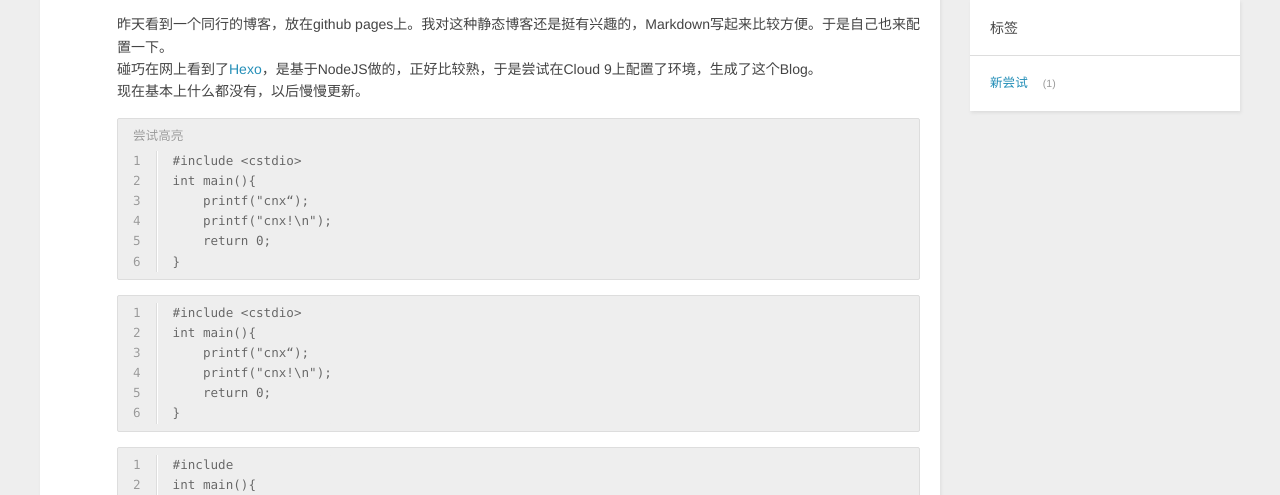
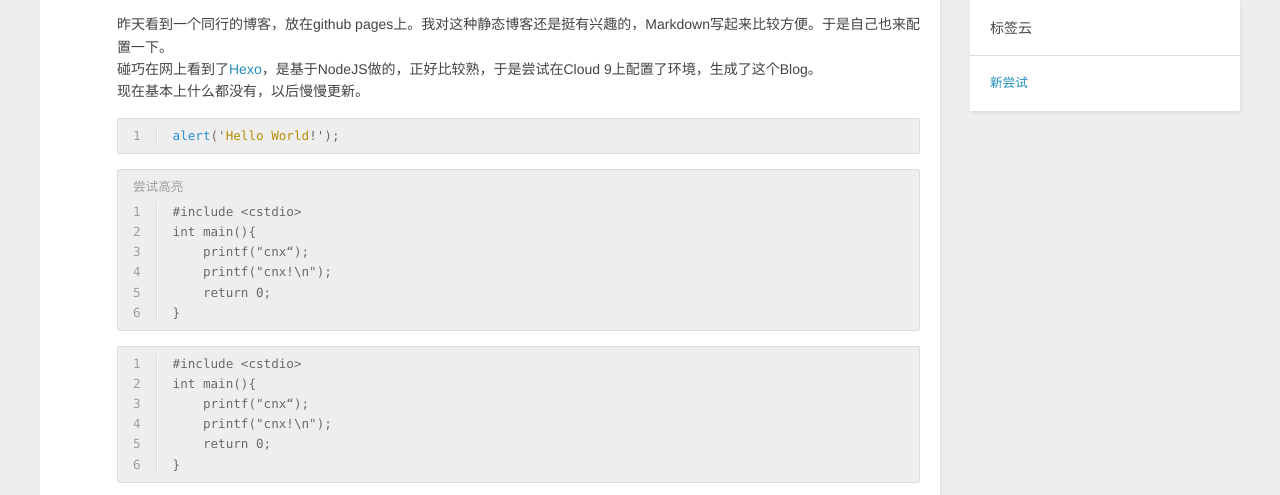
Before and after one commit to bobchennan/bobchennan.github.io, a plain HTML site: page 2013/10/11/try-to-start-a-new-blog/index.html in a window 1280 px wide. Shown: the part 227-722 px from the top of the page. Drawn offline with nearby package versions, Linux system fonts and the light colour scheme.

Commit message:
update code

```diff
--- a/2013/10/11/try-to-start-a-new-blog/index.html
+++ b/2013/10/11/try-to-start-a-new-blog/index.html
@@ -60,6 +60,10 @@
     <div class="entry">
 
         <p>昨天看到一个同行的博客，放在github pages上。我对这种静态博客还是挺有兴趣的，Markdown写起来比较方便。于是自己也来配置一下。<br>  碰巧在网上看到了<a href="https://github.com/tommy351/hexo" target="_blank">Hexo</a>，是基于NodeJS做的，正好比较熟，于是尝试在Cloud 9上配置了环境，生成了这个Blog。<br>  现在基本上什么都没有，以后慢慢更新。</p>
+<figure class="highlight"><table><tr><td class="gutter"><pre>1
+</pre></td><td class="code"><pre><span class="function"><span class="title">alert</span><span class="params">('<span class="variable">Hello</span> <span class="variable">World</span>!')</span>;
+</pre></td></tr></table></figure>
+
 <figure class="highlight lang-cpp"><figcaption><span>尝试高亮 </span></figcaption><table><tr><td class="gutter"><pre>1
 2
 3
@@ -191,13 +195,11 @@ int main(){
 
 
 
-<div class="widget tag">
-  <h3 class="title">标签</h3>
-  <ul class="entry">
-
-    <li><a href="/tags/新尝试/">新尝试</a><small>1</small></li>
-
-  </ul>
+<div class="widget tagcloud">
+  <h3 class="title">标签云</h3>
+  <div class="entry">
+    <a href="/tags/新尝试/" style="font-size: NaNpx;">新尝试</a>
+  </div>
 </div>
 
 </aside>
```
Also changed, not shown: 2013/10/11/hello-world/index.html (+5 -7 lines), About/index.html (+5 -7 lines), archives/2013/10/index.html (+5 -7 lines), archives/2013/index.html (+5 -7 lines), archives/index.html (+5 -7 lines), index.html (+9 -7 lines), tags/新尝试/index.html (+5 -7 lines).
